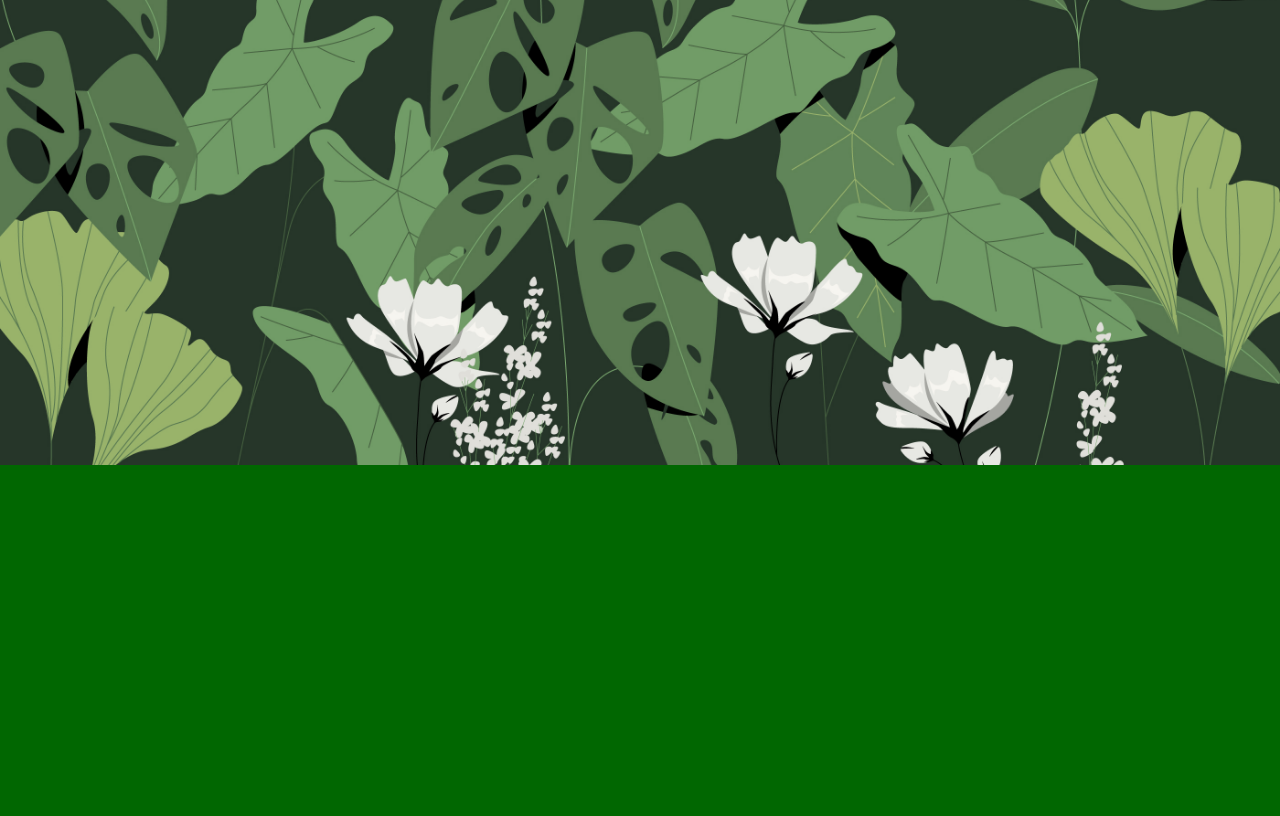
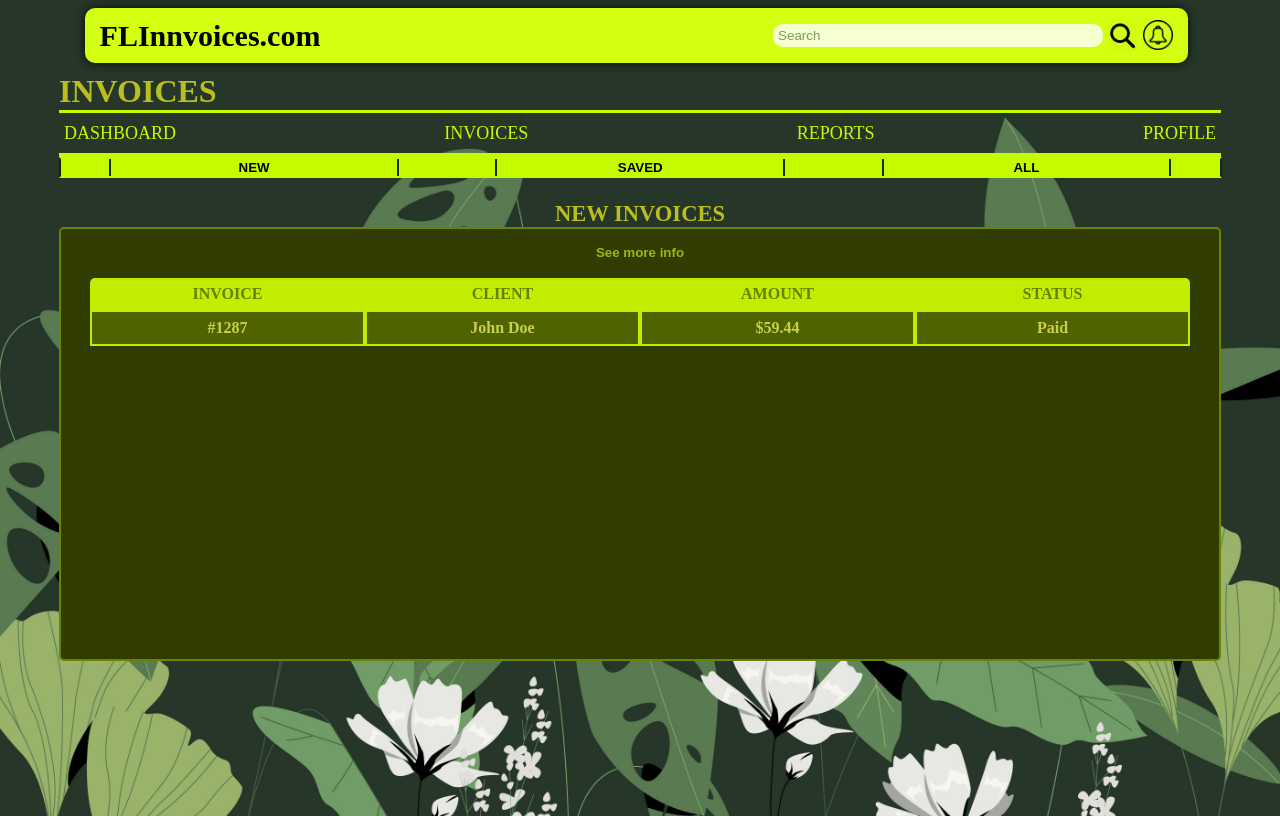
Before and after one commit to javonm63/Portfolio-P2, a React (Vite) app in the folder P2-frontend/: page /cl/invoices in a window 1280 px wide. Before the commit this address had no page. Built offline with nearby package versions, Linux system fonts and the light colour scheme.

Commit message:
frontend update: clients page markup and styles added - markup complete

```diff
--- a/P2-frontend/src/App.jsx
+++ b/P2-frontend/src/App.jsx
@@ -7,6 +7,7 @@ import FlClients from './pages/fl-clients.jsx'
 import FlReports from './pages/fl-reports.jsx'
 import FlSettings from './pages/fl-settings.jsx'
 import ClDashboard from './pages/cl-dashboard.jsx'
+import ClInvoices from './pages/cl-invoices.jsx'
 
 function App() {
   return (
@@ -18,6 +19,7 @@ function App() {
         <Link to="/fl/reports"></Link>
         <Link to="/fl/settings"></Link>
         <Link to="/cl/dashboard"></Link>
+        <Link to="/cl/invoices"></Link>
       </nav>
       <Routes>
         <Route path="/fl/dashboard" element={<FlDashboard />}></Route>
@@ -26,6 +28,8 @@ function App() {
         <Route path="/fl/reports" element={<FlReports />}></Route>
         <Route path="/fl/settings" element={<FlSettings />}></Route>
         <Route path="/cl/dashboard" element={<ClDashboard />}></Route>
+        <Route path="/cl/invoices" element={<ClInvoices />}></Route>
+
       </Routes>
     </div>
   )
--- /dev/null
+++ b/P2-frontend/src/components/CLinvoicePageMenu.jsx
@@ -0,0 +1,14 @@
+import '../styles/invoicePageMenu.css'
+
+function ClInvPgMenuCard({showSend, setShowSend, showAll, setShowAll, showNew }) {
+
+    return (
+        <div className="invoice-page-menu-cont">
+            <button className='invPage-menu-btns' type='button' onClick={showSend}>NEW</button>
+            <button className='invPage-menu-btns' type='button' onClick={showNew}>SAVED</button>
+            <button className='invPage-menu-btns' type='button' onClick={showAll}>ALL</button>
+        </div>
+    )
+}
+
+export default ClInvPgMenuCard
--- /dev/null
+++ b/P2-frontend/src/components/clWebNav.jsx
@@ -0,0 +1,13 @@
+import '../styles/webNav.css'
+
+function ClWebNavbar({showWebNav}) {
+return (
+    <nav className="webNav-container" style={{display: showWebNav ? 'flex' : 'none'}}>
+        <a className="webNav-options" href="/cl/dashboard">DASHBOARD</a>
+        <a className="webNav-options" href="/cl/invoices">INVOICES</a>
+        <a className="webNav-options" href="/cl/reports">REPORTS</a>
+        <a className="webNav-options" href="/cl/settings">PROFILE</a>
+    </nav>
+)
+}
+export default ClWebNavbar
--- a/P2-frontend/src/components/invoicePageMenu.jsx
+++ b/P2-frontend/src/components/invoicePageMenu copy.jsx
@@ -12,9 +12,8 @@ function InvPgMenuCard({showSend, setShowSend, showAll, setShowAll, setShowNew,
     return (
         <div className="invoice-page-menu-cont">
             <button className='invPage-menu-btns' type='button' onClick={unshowSend}>NEW</button>
-            <button className='invPage-menu-btns' type='button' onClick={showSend}>SEND</button>
+            <button className='invPage-menu-btns' type='button' onClick={showSend}>SAVED</button>
             <button className='invPage-menu-btns' type='button' onClick={showAll}>ALL</button>
-            <button className='invPage-menu-btns' type='button' onClick={showDraft}>DRAFTS</button>
         </div>
     )
 }
--- a/P2-frontend/src/hooks/fi-invoicesHooks.jsx
+++ b/P2-frontend/src/hooks/fi-invoicesHooks.jsx
@@ -25,6 +25,10 @@ function showDraftsPage() {
     const [showDraft, setShowDraft] = useState(false)
     return {showDraft, setShowDraft}
 }
+function showSendPage2() {
+    const [showSend2, setShowSend2] = useState(true)
+    return {showSend2, setShowSend2}
+}
 
 
-export {showMoreHook, pageBodyHeight, showSendPage, showAllPage, showNewPage, showDraftsPage}
+export {showMoreHook, pageBodyHeight, showSendPage, showAllPage, showNewPage, showDraftsPage, showSendPage2}
--- a/P2-frontend/src/pages/cl-dashboard.jsx
+++ b/P2-frontend/src/pages/cl-dashboard.jsx
@@ -1,7 +1,7 @@
 import '../styles/cl-dashboard.css'
 import {navbarHooks} from "../hooks/fl-dashboardHooks.jsx";
 import Searchbar from "../components/searchbar";
-import WebNavbar from "../components/webNav.jsx";
+import ClWebNavbar from "../components/clWebNav.jsx";
 import Card from "../components/card.jsx";
 import TableCard from "../components/tableCard.jsx";
 import QaCard from "../components/qaCard.jsx";
@@ -22,7 +22,7 @@ function ClDashboard() {
             <div className="page-title-container">
                 <h1 className="page-titles">DASHBOARD</h1>
             </div>
-            <WebNavbar showWebNav={showWebNav} />
+            <ClWebNavbar showWebNav={showWebNav} />
             <div className="cards-container">
                 <Card cardTitle={"UNPAID"} cardText={'0'}/>
                 <Card cardTitle={"OUTSTANDING"} cardText={'0'}/>
--- /dev/null
+++ b/P2-frontend/src/pages/cl-invoices.jsx
@@ -0,0 +1,64 @@
+import '../styles/cl-invoices.css'
+import {navbarHooks} from "../hooks/fl-dashboardHooks.jsx";
+import Searchbar from "../components/searchbar";
+import ClWebNavbar from "../components/clWebNav.jsx";
+import InvSubPages from "../components/invoicesSubPages.jsx";
+import { showSendPage2, showSendPage, showAllPage } from "../hooks/fi-invoicesHooks.jsx";
+import ClInvPgMenuCard from '../components/CLinvoicePageMenu.jsx';
+
+function ClInvoices() {
+    const navbarHook = navbarHooks()
+    const showWebNav = navbarHook.showWebNav
+    const setShowWebNav = navbarHook.setShowWebNav
+    const sideNav = navbarHook.sideNav
+    const setSideNav = navbarHook.setSideNav
+
+    const newpageHook = showSendPage2()
+    const showNew = newpageHook.showSend2
+    const setShowNew = newpageHook.setShowSend2
+
+    const sendpageHook = showSendPage()
+    const showSend = sendpageHook.showSend
+    const setShowSend = sendpageHook.setShowSend
+
+    const allpageHook = showAllPage()
+    const showAll = allpageHook.showAll
+    const setShowAll = allpageHook.setShowAll
+
+    const showNewInvPg = () => {
+        setShowNew(true)
+        setShowSend(false)
+        setShowAll(false)
+    }
+    const showSendInvPg = () => {
+        setShowSend(true)
+        setShowNew(false)
+        setShowAll(false)
+    }
+    const showAllInvPg = () => {
+        setShowAll(true)
+        setShowNew(false)
+        setShowSend(false)
+    }
+
+    return (
+        <div className='cl-invoices-page-container'>
+            <Searchbar sideNav={sideNav} setSideNav={setSideNav} setShowWebNav={setShowWebNav} />
+            <div className="page-title-container">
+                <h1 className="page-titles">INVOICES</h1>
+            </div>
+            <ClWebNavbar showWebNav={showWebNav} />
+            <ClInvPgMenuCard showSend={showNewInvPg} showNew={showSendInvPg} showAll={showAllInvPg}/>
+            <h3 className='page-sub-titles' style={{display: showNew ? 'flex' : 'none'}}>NEW INVOICES</h3>
+            <h3 className='page-sub-titles' style={{display: showSend ? 'flex' : 'none'}}>SEND INVOICE</h3>
+            <h3 className='page-sub-titles' style={{display: showAll ? 'flex' : 'none'}}>ALL INVOICES</h3>
+            <div className="clInvs-page-container">
+                <InvSubPages showSend={showNew} subPageInfo={'See more info'} subPageInfoText={'New invoices info.'} infoText={"This page allows you to pay for invoices by clicking the invoice ID."}/>
+                <InvSubPages showSend={showSend} subPageInfo={'See more info'} subPageInfoText={'Sending invoices info.'} infoText={"Here you can view or print paid/saved invoices, to view click the invoice ID or to print click the invoice status."}/>
+                <InvSubPages showSend={showAll} subPageInfo={'See more info'} subPageInfoText={'All invoices info.'} infoText={"All the invoices that comes to your account is saved here regardless if the invoice is paid or unpaid."}/>
+            </div>
+        </div>
+    )
+}
+
+export default ClInvoices
--- a/P2-frontend/src/pages/fl-invoices.jsx
+++ b/P2-frontend/src/pages/fl-invoices.jsx
@@ -4,7 +4,7 @@ import WebNavbar from "../components/webNav.jsx";
 import InvoiceInfoCard from '../components/invoiceInfoCard'
 import TableCard from '../components/tableCard.jsx'
 import '../styles/fl-invoices.css'
-import InvPgMenuCard from "../components/invoicePageMenu.jsx";
+import InvPgMenuCard from "../components/CLinvoicePageMenu.jsx";
 import InvSubPages from "../components/invoicesSubPages.jsx";
 import { pageBodyHeight, showSendPage, showAllPage, showNewPage, showDraftsPage } from "../hooks/fi-invoicesHooks.jsx";
 
--- a/P2-frontend/src/styles/cl-dashboard.css
+++ b/P2-frontend/src/styles/cl-dashboard.css
@@ -11,4 +11,5 @@
     display: flex;
     align-items: center;
     gap: 5%;
+    margin-bottom: 20px;
 }
--- /dev/null
+++ b/P2-frontend/src/styles/cl-invoices.css
@@ -0,0 +1,3 @@
+.cl-invoices-page-container {
+    height: 100vh;
+}
```
